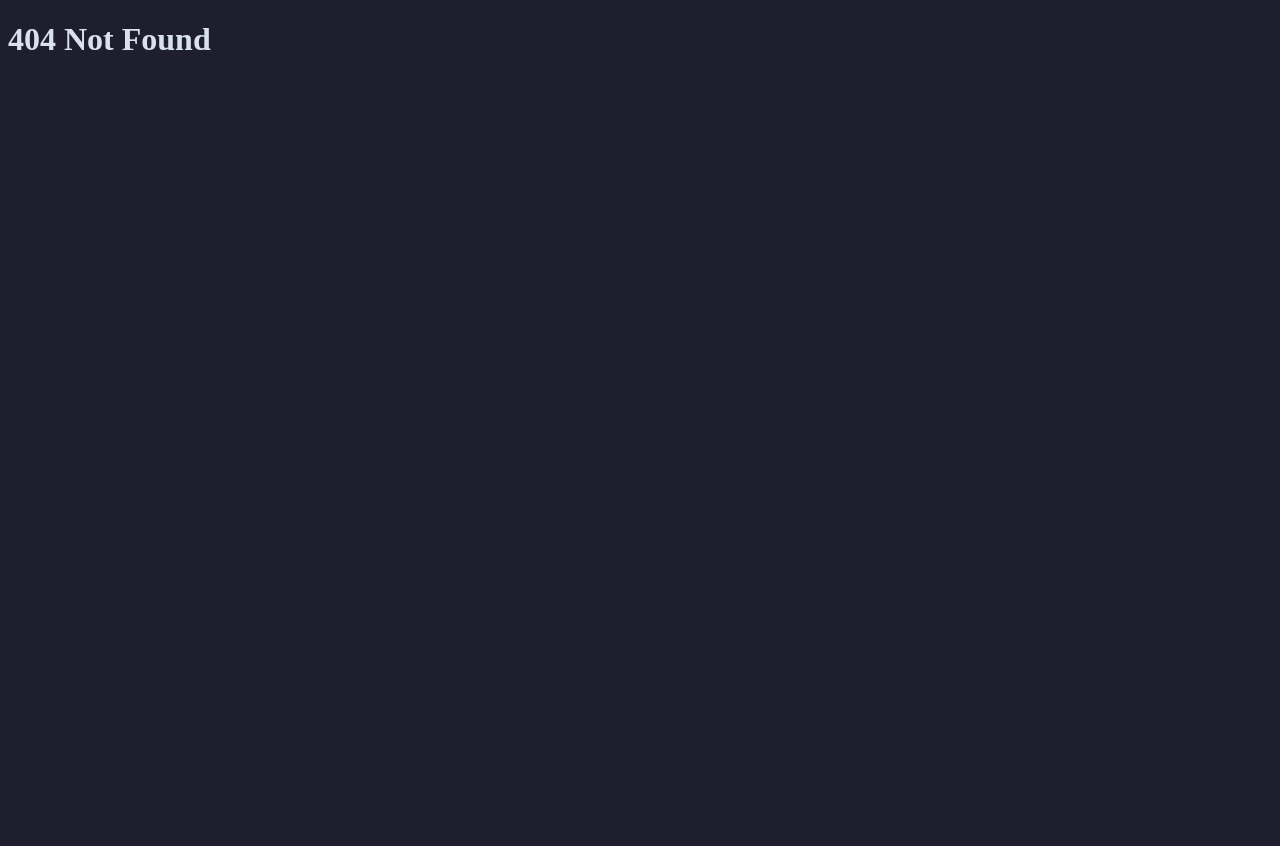
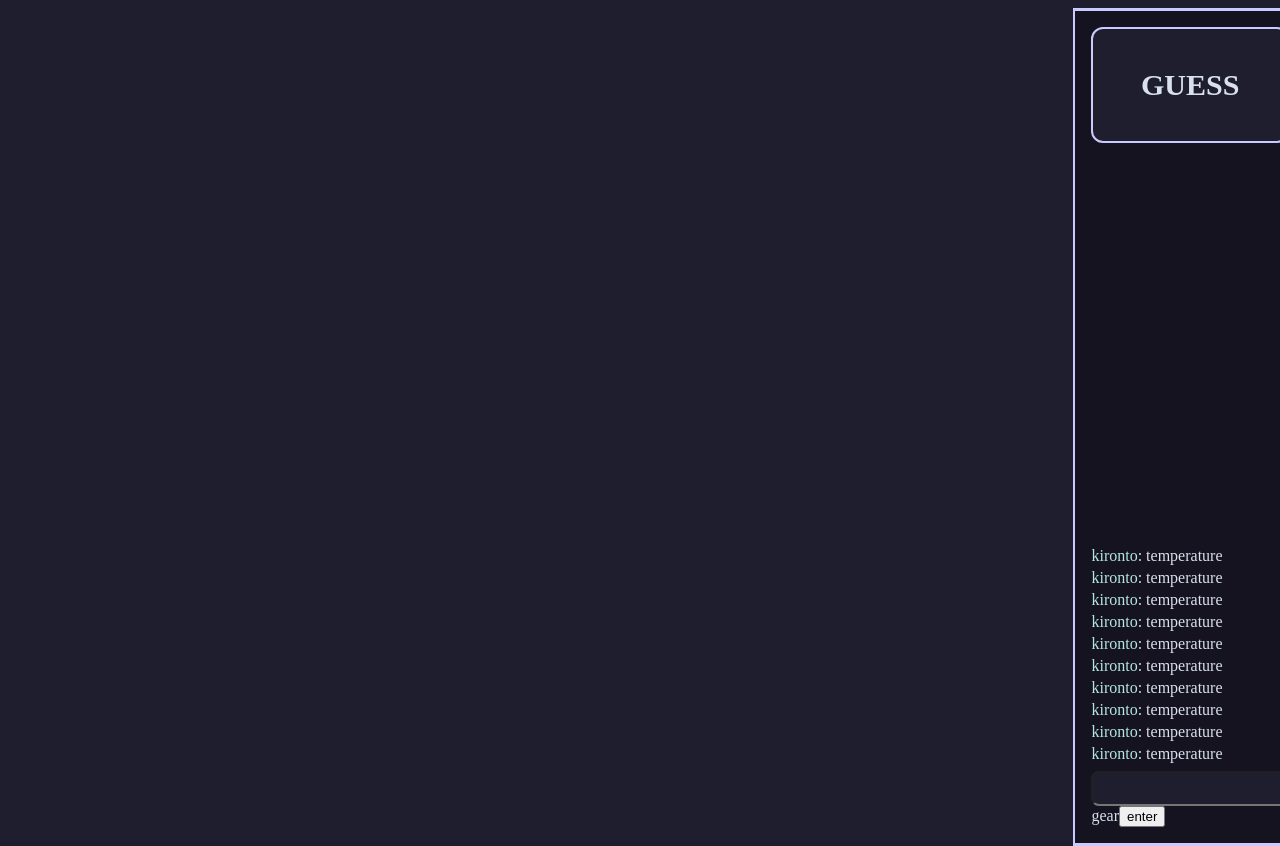
Before and after one commit to theqa-ninja/notWoS, a React (Vite) app in the folder frontend/: page /wos in a window 1280 px wide. Before the commit this address had no page. Before the commit the page ends 800 px from the top, so only its background shows below. Built offline with nearby package versions, Linux system fonts and the light colour scheme.

Commit message:
Set up game layout and guess chat

```diff
--- a/frontend/src/components/App.tsx
+++ b/frontend/src/components/App.tsx
@@ -4,6 +4,7 @@ import Loading from 'components/Loading';
 
 const Home = lazy(() => import('pages/Home'));
 const NotFound = lazy(() => import('pages/404'));
+const Game = lazy(() => import('pages/WOS'));
 
 function App() {
   return (
@@ -11,6 +12,7 @@ function App() {
       <Suspense fallback={<Loading />}>
         <Routes>
           <Route path="/" element={<Home />} />
+          <Route path="/wos" element={<Game />} />
           <Route path="*" element={<NotFound />} />
         </Routes>
       </Suspense>
--- /dev/null
+++ b/frontend/src/components/Layouts/LayoutGame.tsx
@@ -0,0 +1,39 @@
+const LayoutGame = () => {
+  const messages = new Array(10).fill(1);
+  return (
+    <>
+      <main className="game">
+        <section className="game-wos"></section>
+        <aside className="sidebar">
+          <header className="sidebar-heading">
+            <h3 className="heading-03">guess</h3>
+          </header>
+          <main className="chat">
+            {messages.map((_, i) => (
+              <span key={i} className="chat-message">
+                <span className="chat-username chat-username--teal">
+                  kironto
+                </span>
+                <span className="chat-guess">temperature</span>
+              </span>
+            ))}
+          </main>
+          <footer className="flex flex-col space-y-2">
+            <input type="text" className="" />
+            <section className="flex flex-row justify-between space-x-2 w-full">
+              <span>gear</span>
+              <button
+                type="button"
+                className="py-1 px-2 w-fit h-fit font-bold text-background uppercase bg-green rounded border border-gray-2 border-solid text-bold"
+              >
+                enter
+              </button>
+            </section>
+          </footer>
+        </aside>
+      </main>
+    </>
+  );
+};
+
+export default LayoutGame;
--- a/frontend/src/components/Layouts/LayoutMain.tsx
+++ b/frontend/src/components/Layouts/LayoutMain.tsx
@@ -4,10 +4,11 @@
  */
 
 import type { FC, ReactNode } from 'react';
+import Navbar from 'components/Navbar/Navbar';
 
 const LayoutMain: FC = ({ children }: { children?: ReactNode }) => (
   <>
-    <h2>main layout</h2>
+    <Navbar />
     {children}
   </>
 );
--- /dev/null
+++ b/frontend/src/components/Navbar/Navbar.tsx
@@ -0,0 +1,20 @@
+import { Link } from 'react-router-dom';
+
+const Navbar = () => {
+  return (
+    <header>
+      <nav>
+        <ul className="flex space-x-2">
+          <li>
+            <Link to="/">Home</Link>
+          </li>
+          <li>
+            <Link to="/wos">wos</Link>
+          </li>
+        </ul>
+      </nav>
+    </header>
+  );
+};
+
+export default Navbar;
--- a/frontend/src/pages/Game.tsx
+++ /dev/null
@@ -1,15 +0,0 @@
-
-/**
- * This is the main layout. It is to be used anywhere that is not WOS
- * logic
- */
-
-import type { FC, ReactNode } from 'react';
-
-const WOS: FC = () => (
-  <>
-    <h2>Wos</h2>
-  </>
-);
-
-export default WOS;
--- /dev/null
+++ b/frontend/src/pages/WOS.tsx
@@ -0,0 +1,11 @@
+import LayoutGame from 'components/Layouts/LayoutGame';
+
+const WOS = () => {
+  return (
+    <>
+      <LayoutGame />
+    </>
+  );
+};
+
+export default WOS;
--- /dev/null
+++ b/frontend/src/styles/components/chat.css
@@ -0,0 +1,78 @@
+.chat {
+  @apply
+    h-full
+    w-full
+    flex
+    flex-col
+    space-y-1
+    items-start
+    justify-end
+  ;
+}
+
+.chat-message {
+  @apply
+    flex
+    flex-row
+    space-x-1
+    text-white
+    justify-start
+  ;
+}
+
+.chat-username::after {
+  content: ':';
+  @apply text-white;
+}
+
+.chat-username--maroon {
+  @apply text-maroon;
+}
+
+.chat-username--rosewater {
+  @apply text-rosewater;
+}
+
+.chat-username--flamingo {
+  @apply text-flamingo;
+}
+
+.chat-username--mauve {
+  @apply text-mauve;
+}
+
+.chat-username--pink {
+  @apply text-pink;
+}
+
+.chat-username--peach {
+  @apply text-peach;
+}
+
+.chat-username--yellow {
+  @apply text-yellow;
+}
+
+.chat-username--green {
+  @apply text-green;
+}
+
+.chat-username--teal {
+  @apply text-teal;
+}
+
+.chat-username--blue {
+  @apply text-blue;
+}
+
+.chat-username--sky {
+  @apply text-sky;
+}
+
+.chat-username--lavender {
+  @apply text-lavender;
+}
+
+.chat-guess {
+  @apply text-white;
+}
--- /dev/null
+++ b/frontend/src/styles/components/game.css
@@ -0,0 +1,15 @@
+.game {
+  @apply
+    w-screen
+    h-screen
+    flex
+  ;
+}
+
+.game-wos {
+  @apply
+    w-full
+    h-full
+    bg-background
+    ;
+}
--- /dev/null
+++ b/frontend/src/styles/components/input.css
@@ -0,0 +1,3 @@
+input[type="text"] {
+  @apply p-2 w-full text-white bg-black-2 rounded-lg;
+}
--- a/frontend/src/styles/components/sidebar.css
+++ b/frontend/src/styles/components/sidebar.css
@@ -1,7 +1,27 @@
 .sidebar {
-    @apply bg-black-0 w-full p-4 h-full;
+    @apply
+      bg-black-0
+        w-1/6
+        p-4
+        h-screen
+        border-l-2
+        border-solid
+        border-lavender
+        flex
+        flex-col
+        space-y-2
+    ;
 }
 
 .sidebar > .sidebar-heading {
-    @apply bg-green h-6 w-full;
+    @apply
+        border-2
+        border-solid
+        border-lavender
+        p-2
+      bg-background
+        text-center
+        rounded-xl
+        h-min
+        w-full;
 }
--- a/frontend/src/styles/index.css
+++ b/frontend/src/styles/index.css
@@ -1 +1,12 @@
+@import "components/input.css";
 @import "components/sidebar.css";
+@import "components/chat.css";
+@import "components/game.css";
+
+.heading-03 {
+  @apply
+    text-3xl
+    uppercase
+    text-white
+    ;
+}
```
